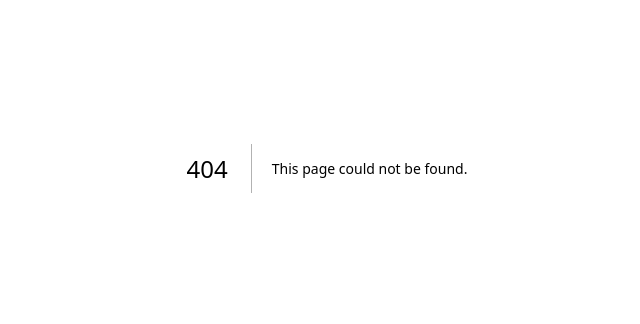
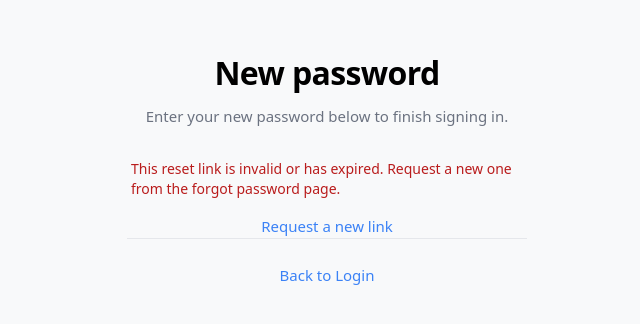
Before and after one commit to codebyemily/CommitKings, a Next.js app: page /reset-password in a window 1280 px wide. Before the commit this address had no page. Shown: the part 232-556 px from the top of the page, without its empty margins (313-953 px from the left). Built offline with nearby package versions, Linux system fonts and the light colour scheme; no server answers.

Commit message:
Completed Forgot Password Process for App

```diff
--- /dev/null
+++ b/app/(auth)/reset-password/page.tsx
@@ -0,0 +1,18 @@
+import type { Metadata } from 'next'
+import { ResetPasswordForm } from '@/components/auth/ResetPasswordForm'
+
+export const metadata: Metadata = {
+  title: 'Choose a new password',
+}
+
+export default function ResetPasswordPage() {
+  return (
+    <main className="auth-card">
+      <h1 className="auth-title">New password</h1>
+      <p className="auth-subtitle">
+        Enter your new password below to finish signing in.
+      </p>
+      <ResetPasswordForm />
+    </main>
+  )
+}
--- a/components/auth/ForgotPasswordForm.tsx
+++ b/components/auth/ForgotPasswordForm.tsx
@@ -17,7 +17,7 @@ export function ForgotPasswordForm() {
     setLoading(true)
 
     const supabase = createClient()
-    const redirectTo = `${window.location.origin}/auth/callback?next=/login`
+    const redirectTo = `${window.location.origin}/auth/callback?next=/reset-password`
     const { error: resetError } = await supabase.auth.resetPasswordForEmail(
       email.trim(),
       { redirectTo },
--- /dev/null
+++ b/components/auth/ResetPasswordForm.tsx
@@ -0,0 +1,157 @@
+'use client'
+
+import Link from 'next/link'
+import { useRouter } from 'next/navigation'
+import { type FormEvent, useEffect, useState } from 'react'
+import { createClient } from '@/lib/supabase/client'
+import { getAuthErrorMessage } from '@/lib/auth-errors'
+
+export function ResetPasswordForm() {
+  const router = useRouter()
+  const [password, setPassword] = useState('')
+  const [confirmPassword, setConfirmPassword] = useState('')
+  const [error, setError] = useState<string | null>(null)
+  const [loading, setLoading] = useState(false)
+  const [checkingSession, setCheckingSession] = useState(true)
+  const [canReset, setCanReset] = useState(false)
+
+  useEffect(() => {
+    const supabase = createClient()
+
+    void supabase.auth.getSession().then(({ data: { session } }) => {
+      if (session) {
+        setCheckingSession(false)
+        setCanReset(true)
+      }
+    })
+
+    const {
+      data: { subscription },
+    } = supabase.auth.onAuthStateChange((_event, session) => {
+      if (session) {
+        setCheckingSession(false)
+        setCanReset(true)
+      }
+    })
+
+    const t = window.setTimeout(() => {
+      void supabase.auth.getSession().then(({ data: { session } }) => {
+        if (!session) {
+          setCheckingSession(false)
+          setCanReset(false)
+        }
+      })
+    }, 3000)
+
+    return () => {
+      subscription.unsubscribe()
+      window.clearTimeout(t)
+    }
+  }, [])
+
+  async function handleSubmit(e: FormEvent) {
+    e.preventDefault()
+    setError(null)
+
+    if (password !== confirmPassword) {
+      setError('Passwords do not match.')
+      return
+    }
+
+    if (password.length < 6) {
+      setError('Password must be at least 6 characters.')
+      return
+    }
+
+    setLoading(true)
+
+    const supabase = createClient()
+    const { error: updateError } = await supabase.auth.updateUser({
+      password,
+    })
+
+    setLoading(false)
+
+    if (updateError) {
+      setError(getAuthErrorMessage(updateError.message))
+      return
+    }
+
+    router.push('/home')
+    router.refresh()
+  }
+
+  if (checkingSession) {
+    return (
+      <p className="auth-footer" style={{ textAlign: 'center' }}>
+        Checking your session…
+      </p>
+    )
+  }
+
+  if (!canReset) {
+    return (
+      <>
+        <p className="auth-error" style={{ marginBottom: 16 }}>
+          This reset link is invalid or has expired. Request a new one from the
+          forgot password page.
+        </p>
+        <Link className="auth-link" href="/forgot-password">
+          Request a new link
+        </Link>
+        <div className="auth-divider" role="separator" />
+        <Link className="auth-link" href="/login">
+          Back to Login
+        </Link>
+      </>
+    )
+  }
+
+  return (
+    <>
+      <form className="auth-form" onSubmit={handleSubmit} noValidate>
+        <label className="sr-only" htmlFor="new-password">
+          New password
+        </label>
+        <input
+          id="new-password"
+          name="password"
+          type="password"
+          autoComplete="new-password"
+          placeholder="New password"
+          value={password}
+          onChange={(e) => setPassword(e.target.value)}
+          required
+          minLength={6}
+        />
+
+        <label className="sr-only" htmlFor="confirm-new-password">
+          Confirm new password
+        </label>
+        <input
+          id="confirm-new-password"
+          name="confirmPassword"
+          type="password"
+          autoComplete="new-password"
+          placeholder="Confirm new password"
+          value={confirmPassword}
+          onChange={(e) => setConfirmPassword(e.target.value)}
+          required
+          minLength={6}
+        />
+
+        {error ? <p className="auth-error">{error}</p> : null}
+
+        <button type="submit" className="auth-submit" disabled={loading}>
+          {loading ? 'Updating…' : 'Set new password'}
+        </button>
+      </form>
+
+      <div className="auth-divider" role="separator" />
+
+      <Link className="auth-link" href="/login">
+        Back to Login
+      </Link>
+    </>
+  )
+}
```
Also changed, not shown: app/auth/callback/route.ts (+10 -2 lines).
